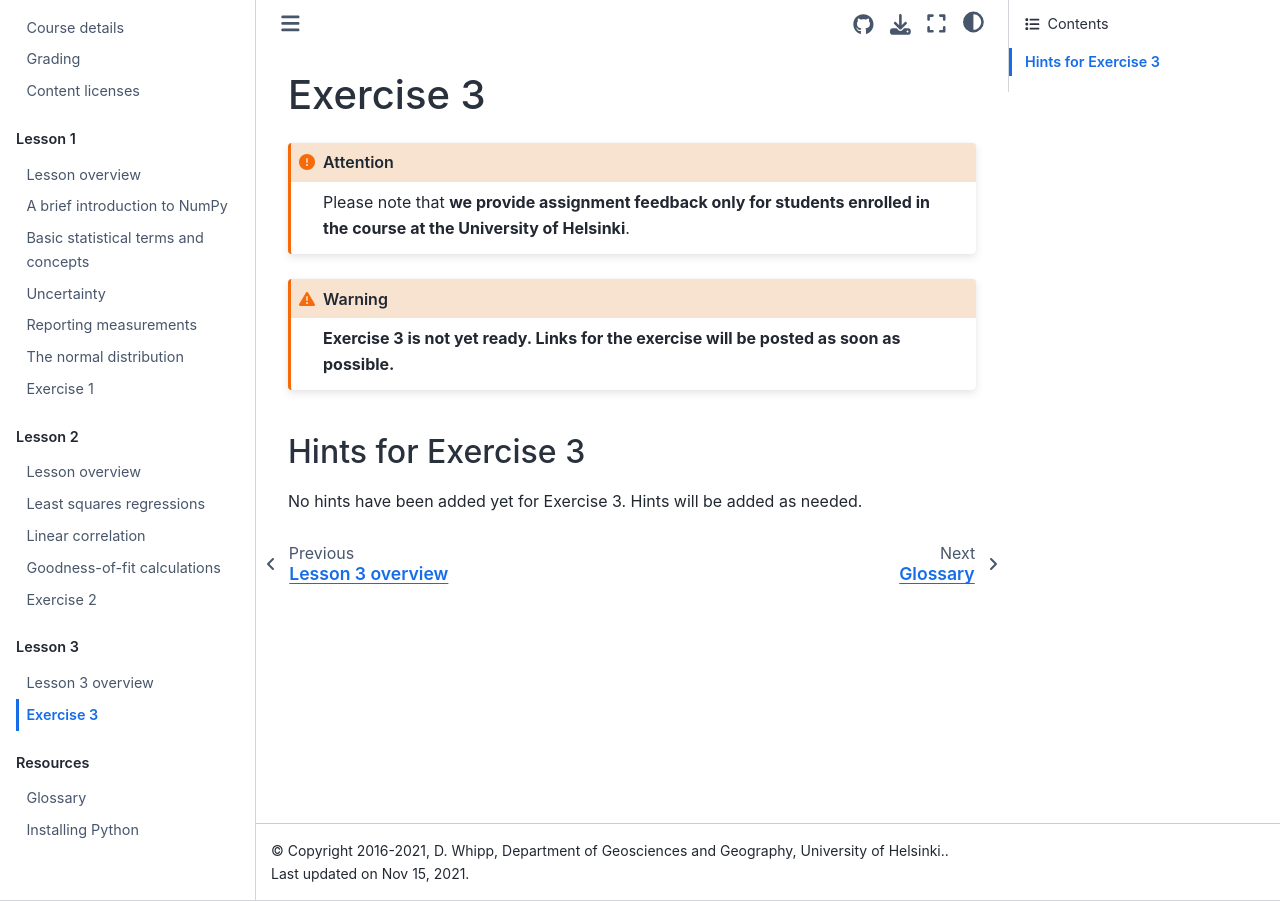
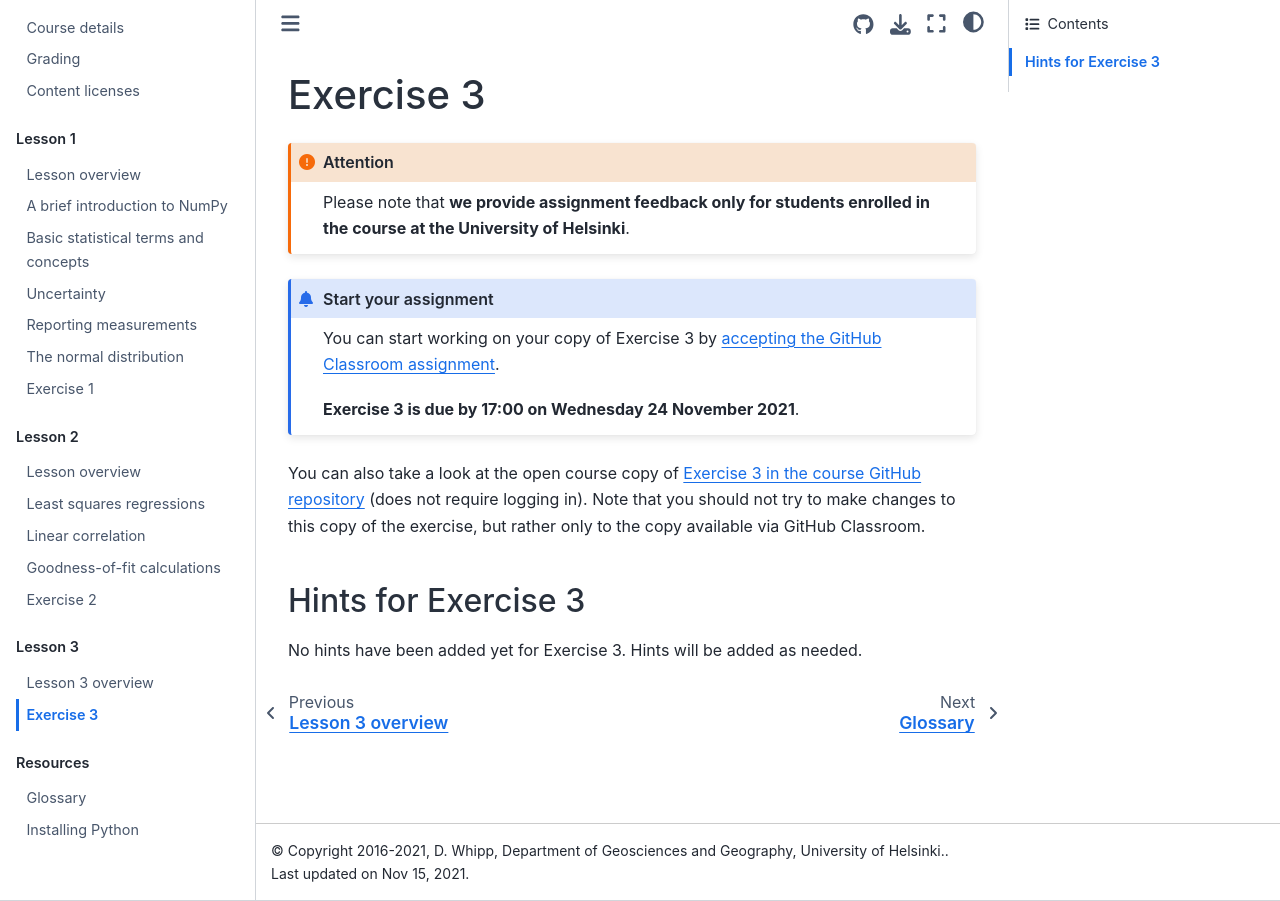
Before and after one commit to IntroQG/site, a Sphinx documentation site: the page built from source/lessons/L3/exercise-3.rst, in a window 1280 px wide. Built offline with Sphinx 7.4.7 and the Sphinx Book theme 1.1.4, drawn with Linux system fonts in a browser that asks for light colours.

Commit message:
Add Exercise 3 links

```diff
--- a/source/lessons/L3/exercise-3.rst
+++ b/source/lessons/L3/exercise-3.rst
@@ -5,19 +5,14 @@
 
     Please note that **we provide assignment feedback only for students enrolled in the course at the University of Helsinki**.
 
-.. warning::
+.. admonition:: Start your assignment
 
-    **Exercise 3 is not yet ready. Links for the exercise will be posted as soon as possible.**
+    You can start working on your copy of Exercise 3 by `accepting the GitHub Classroom assignment <https://classroom.github.com/a/IJO-Lbth>`__.
 
-..
-    .. admonition:: Start your assignment
+    **Exercise 3 is due by 17:00 on Wednesday 24 November 2021**.
 
-        You can start working on your copy of Exercise 3 by `accepting the GitHub Classroom assignment <>`__.
-
-        **Exercise 3 is due by the end of the day Tuesday in week 4 of the course**.
-
-    You can also take a look at the open course copy of `Exercise 3 in the course GitHub repository <>`__ (does not require logging in).
-    Note that you should not try to make changes to this copy of the exercise, but rather only to the copy available via GitHub Classroom.
+You can also take a look at the open course copy of `Exercise 3 in the course GitHub repository <https://github.com/introqg-2021/Exercise-3>`__ (does not require logging in).
+Note that you should not try to make changes to this copy of the exercise, but rather only to the copy available via GitHub Classroom.
 
 Hints for Exercise 3
 --------------------
```
